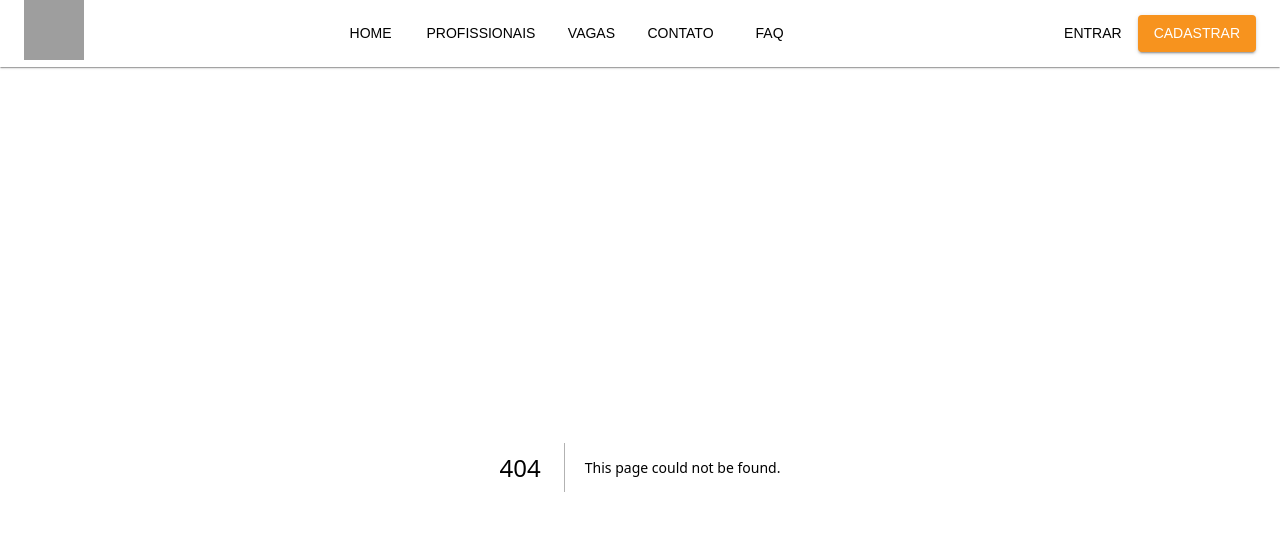
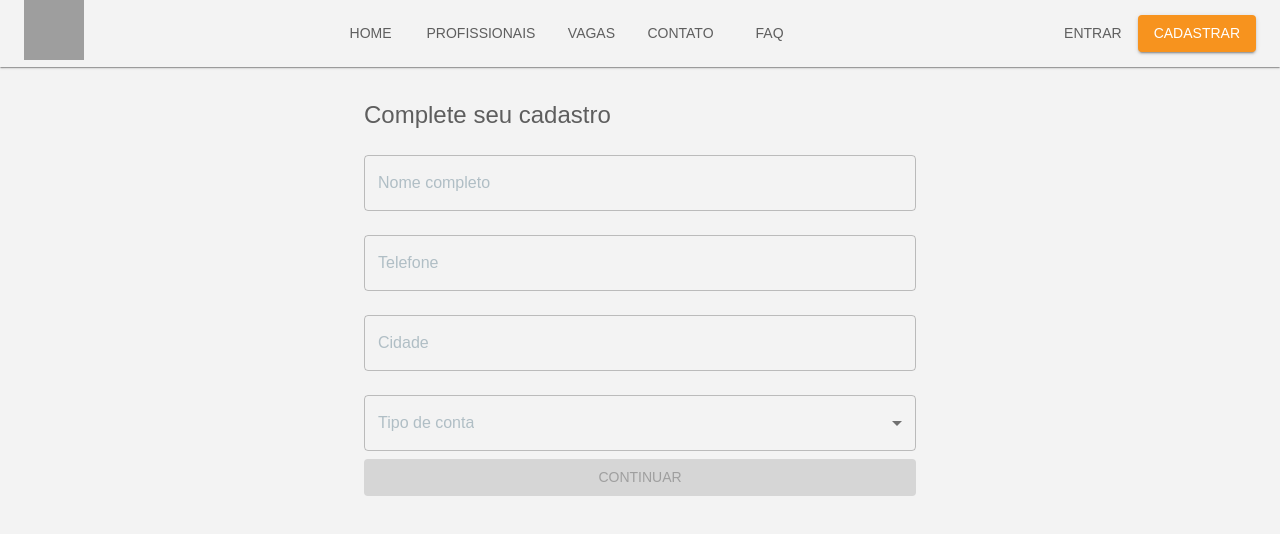
Before and after one commit to Diogozura/Pebaspro, a Next.js app in the folder pebaspro/: page /auth/cadastro/google-info in a window 1280 px wide. Before the commit this address had no page. Shown: the top 534 px of the page. Built offline with nearby package versions, Linux system fonts and the light colour scheme; no server answers; grey boxes are pictures that could not be loaded.

Commit message:
feat : login / cadastro / logout

```diff
--- /dev/null
+++ b/pebaspro/app/auth/cadastro/google-info/page.tsx
@@ -0,0 +1,106 @@
+'use client';
+
+import {
+  Box,
+  Button,
+  Container,
+  FormControl,
+  InputLabel,
+  MenuItem,
+  Select,
+  TextField,
+  Typography,
+} from '@mui/material';
+import { useState } from 'react';
+import { auth } from '@/lib/firebase';
+import { createUser } from '@/lib/firebaseUser';
+import { useRouter } from 'next/navigation';
+
+export default function GoogleInfoPage() {
+  const [dados, setDados] = useState({
+    nome: '',
+    telefone: '',
+    cidade: '',
+    tipoConta: '', // 'profissional' ou 'empresa'
+  });
+
+  const router = useRouter();
+
+  const handleChange = (e: React.ChangeEvent<HTMLInputElement | HTMLSelectElement>) => {
+    setDados({ ...dados, [e.target.name]: e.target.value });
+  };
+
+  const handleSubmit = async () => {
+    const user = auth.currentUser;
+
+    if (!user) return;
+
+    await createUser(user.uid, {
+      ...dados,
+      email: user.email,
+      uid: user.uid,
+      createdAt: new Date().toISOString(),
+    });
+
+    router.push('/dashboard');
+  };
+
+  return (
+    <Container maxWidth="sm">
+      <Box mt={4}>
+        <Typography variant="h5" gutterBottom>
+          Complete seu cadastro
+        </Typography>
+
+        <TextField
+          label="Nome completo"
+          name="nome"
+          fullWidth
+          margin="normal"
+          value={dados.nome}
+          onChange={handleChange}
+        />
+
+        <TextField
+          label="Telefone"
+          name="telefone"
+          fullWidth
+          margin="normal"
+          value={dados.telefone}
+          onChange={handleChange}
+        />
+
+        <TextField
+          label="Cidade"
+          name="cidade"
+          fullWidth
+          margin="normal"
+          value={dados.cidade}
+          onChange={handleChange}
+        />
+
+        <FormControl fullWidth margin="normal">
+          <InputLabel>Tipo de conta</InputLabel>
+          <Select
+            name="tipoConta"
+            value={dados.tipoConta}
+            onChange={handleChange}
+          >
+            <MenuItem value="profissional">Profissional</MenuItem>
+            <MenuItem value="empresa">Empresa</MenuItem>
+          </Select>
+        </FormControl>
+
+        <Button
+          variant="contained"
+          color="primary"
+          fullWidth
+          onClick={handleSubmit}
+          disabled={!dados.nome || !dados.telefone || !dados.tipoConta}
+        >
+          Continuar
+        </Button>
+      </Box>
+    </Container>
+  );
+}
--- a/pebaspro/components/Header.tsx
+++ b/pebaspro/components/Header.tsx
@@ -11,10 +11,11 @@ import Image from 'next/image';
 import Link from 'next/link';
 import PersonIcon from '@mui/icons-material/Person';
 import ChatBubbleIcon from '@mui/icons-material/ChatBubble';
+import { useAuth } from '@/hooks/useAuth';
 
 export default function Header() {
-  // ⚠️ simulação — depois substituímos por useAuth()
-  const isLoggedIn = false;
+const { user } = useAuth();
+const isLoggedIn = !!user;
 
   const menuItems = [
     { label: 'Home', href: '/' },
--- /dev/null
+++ b/pebaspro/hooks/useAuth.ts
@@ -0,0 +1,23 @@
+'use client';
+
+import { useEffect, useState } from 'react';
+import { onAuthStateChanged, User } from 'firebase/auth';
+import { auth } from '@/lib/firebase';
+
+export function useAuth(redirectIfNotLogged = false) {
+  const [user, setUser] = useState<User | null | undefined>(undefined); // undefined = carregando
+
+  useEffect(() => {
+    const unsubscribe = onAuthStateChanged(auth, (firebaseUser) => {
+      setUser(firebaseUser);
+
+      if (redirectIfNotLogged && !firebaseUser) {
+        window.location.href = '/auth/login';
+      }
+    });
+
+    return () => unsubscribe();
+  }, [redirectIfNotLogged]);
+
+  return { user, loading: user === undefined };
+}
--- a/pebaspro/lib/firebase.ts
+++ b/pebaspro/lib/firebase.ts
@@ -0,0 +1,19 @@
+// lib/firebase.ts
+import { initializeApp, getApps, getApp } from 'firebase/app';
+import { getAuth } from 'firebase/auth';
+import { getFirestore } from 'firebase/firestore';
+
+const firebaseConfig = {
+  apiKey: 'AIzaSyCEufMrTiuc-8yP2XONLT9FqNaOI13Oz9s',
+  authDomain: 'pebaspro-web.firebaseapp.com',
+  projectId: 'pebaspro-web',
+  storageBucket: 'pebaspro-web.firebasestorage.app',
+  messagingSenderId: '956587567375',
+  appId: '1:956587567375:web:3571ca250bc6772dbdb67a',
+};
+
+const app = !getApps().length ? initializeApp(firebaseConfig) : getApp();
+const db = getFirestore(app);
+const auth = getAuth(app);
+
+export { auth, db };
--- /dev/null
+++ b/pebaspro/lib/firebaseUser.ts
@@ -0,0 +1,13 @@
+import { doc, getDoc, setDoc } from 'firebase/firestore';
+import { db } from './firebase';
+
+export async function checkIfUserExists(uid: string) {
+  const docRef = doc(db, 'usuarios', uid);
+  const snapshot = await getDoc(docRef);
+  return snapshot.exists();
+}
+
+export async function createUser(uid: string, data: any) {
+  const docRef = doc(db, 'usuarios', uid);
+  await setDoc(docRef, data);
+}
```
Also changed, not shown: pebaspro/app/auth/cadastro/email/page.tsx (+73 -23 lines), pebaspro/app/auth/cadastro/page.tsx (+2 -8 lines), pebaspro/app/auth/login/page.tsx (+2 -8 lines), pebaspro/app/dashboard/page.tsx (+16 -1 lines), pebaspro/components/AuthGoogle.tsx (added, +42 -0 lines), pebaspro/components/LogoutButton.tsx (added, +21 -0 lines).
